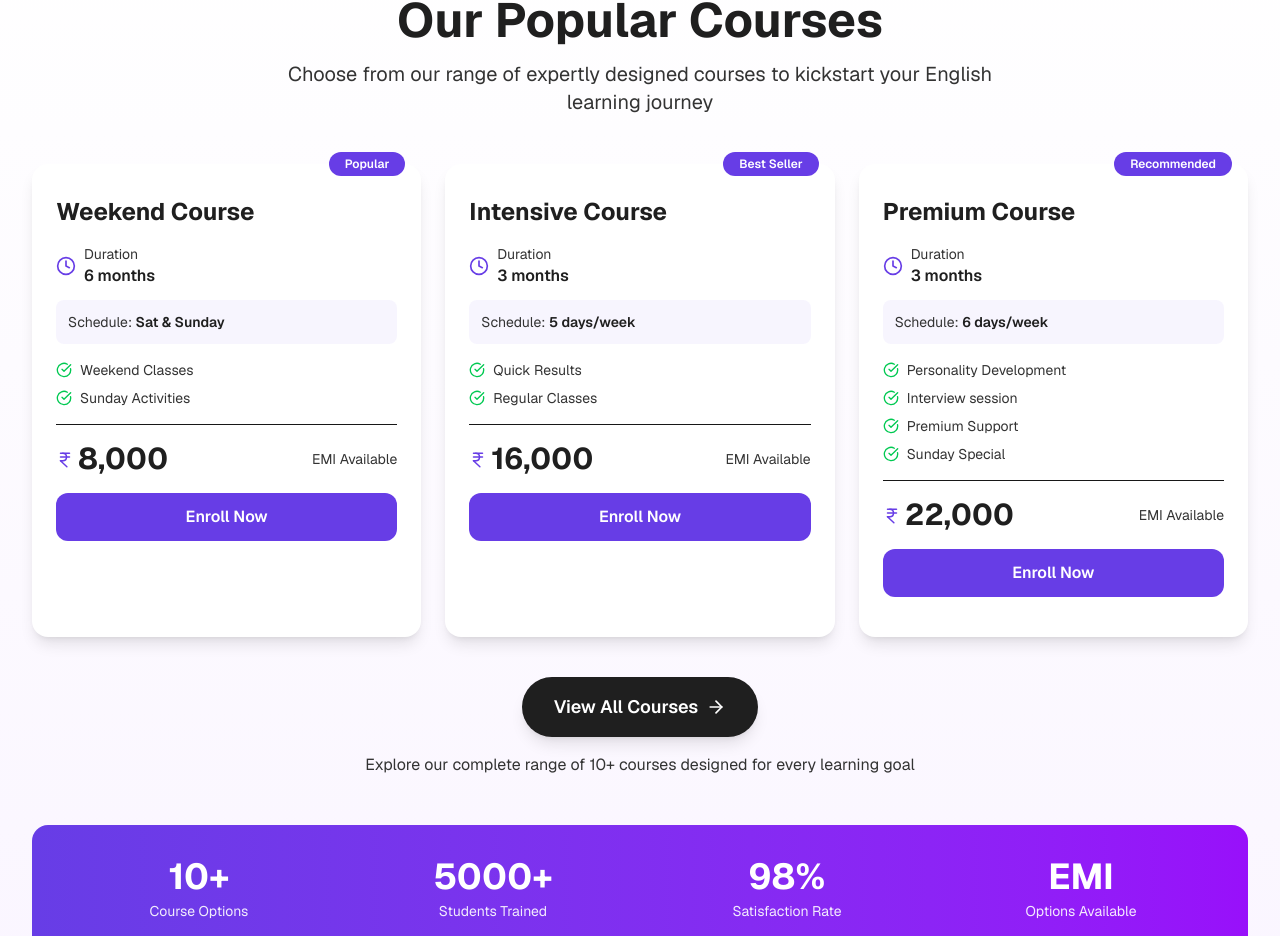
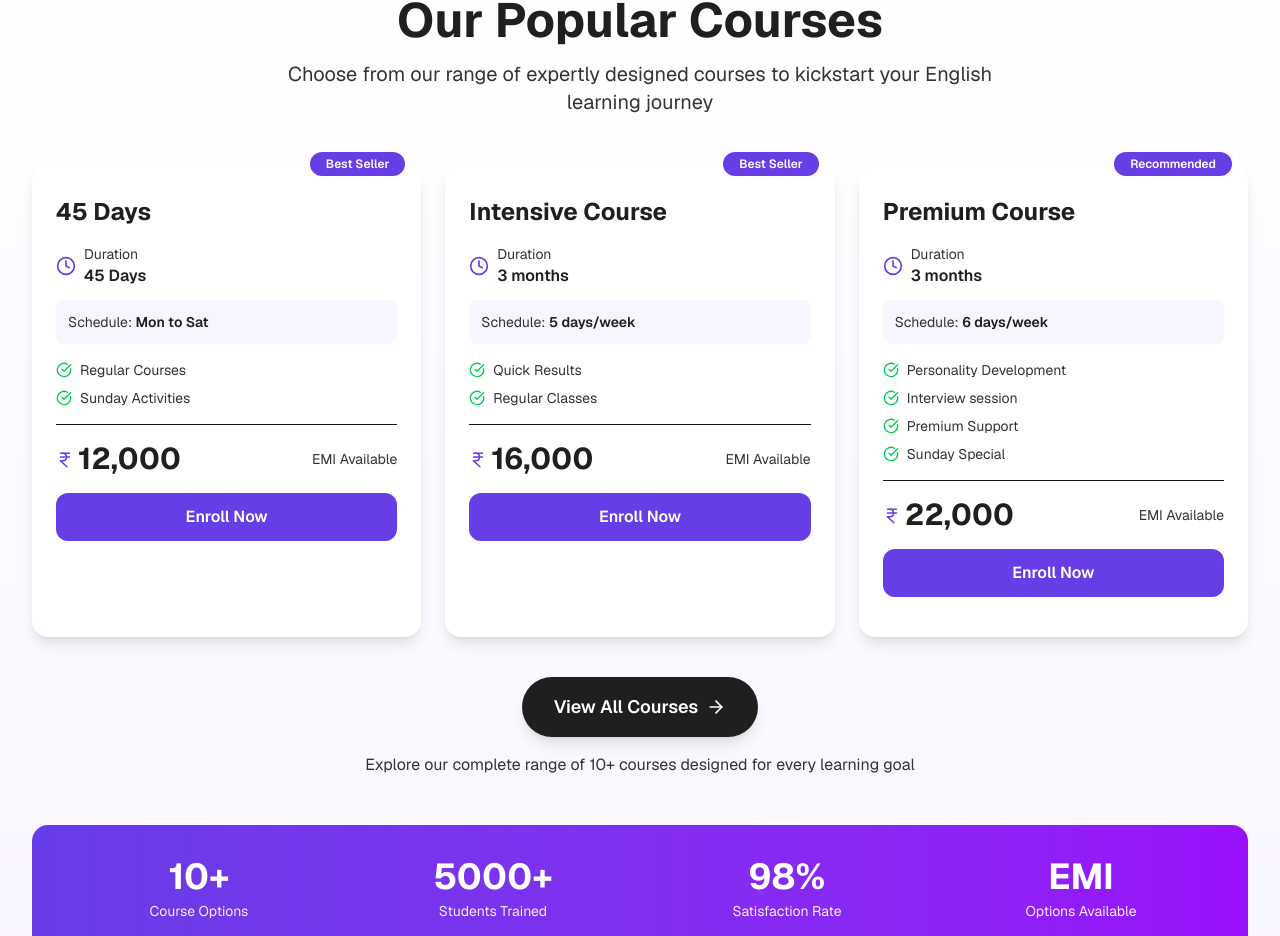
Before and after one commit to starvishuu-cyber/talktime, a Next.js app: page / in a window 1280 px wide. Shown: the part 1580-2516 px from the top of the page. Built offline with nearby package versions, Linux system fonts and the light colour scheme.

Commit message:
Update quicCoursecard.tsx

```diff
--- a/app/components/quicCoursecard.tsx
+++ b/app/components/quicCoursecard.tsx
@@ -9,12 +9,12 @@ export default function CoursesPreview() {
 
   const featuredCourses = [
     {
-      name: "Weekend Course",
-      duration: "6 months",
-      schedule: "Sat & Sunday",
-      price: 8000,
-      features: ["Weekend Classes", "Sunday Activities"],
-      badge: "Popular"
+      name: "45 Days",
+      duration: "45 Days",
+      schedule: "Mon to Sat",
+      price: 12000,
+      features: ["Regular Courses", "Sunday Activities"],
+      badge: "Best Seller"
     },
     {
       name: "Intensive Course",
```
